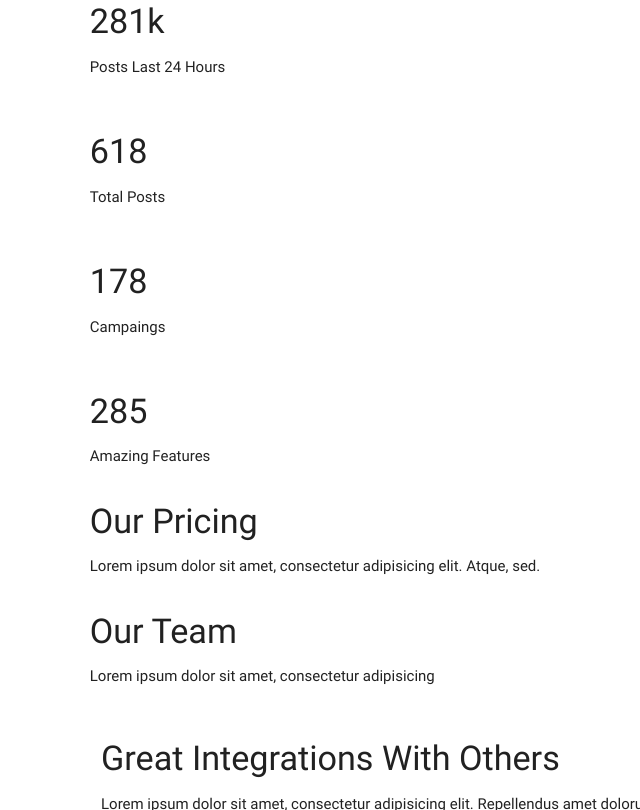
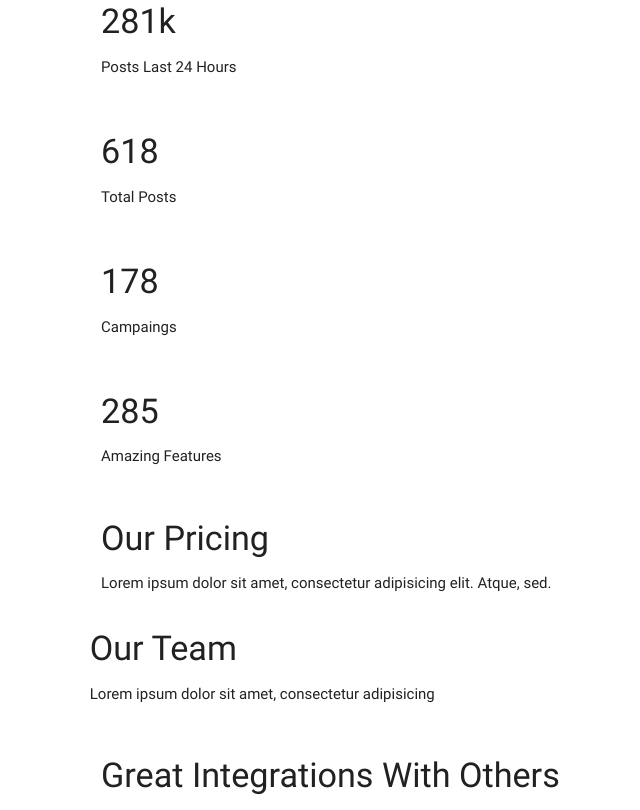
Before and after one commit to deja21k/salem21, a website: page index.html in a window 1280 px wide. Shown: the part 2187-2997 px from the top of the page, without its empty margins (91-731 px from the left). Drawn offline with nearby package versions, Linux system fonts and the light colour scheme.

Commit message:
Fixed HTML

```diff
--- a/index.html
+++ b/index.html
@@ -120,7 +120,7 @@
   <section class="stats">
     <div class="container">
       <div class="row">
-        <div class="cols m12">
+        <div class="col m12">
           <img src="" alt="">
           <h4>3891</h4>
           <p>User Favourites</p>
@@ -143,7 +143,7 @@
   <section class="pricing">
     <div class="container">
       <div class="row">
-        <div class="colm12">
+        <div class="col m12">
         <h4>Our Pricing</h4>
         <p>Lorem ipsum dolor sit amet, consectetur adipisicing elit. Atque, sed.</p>
         </div>
```
